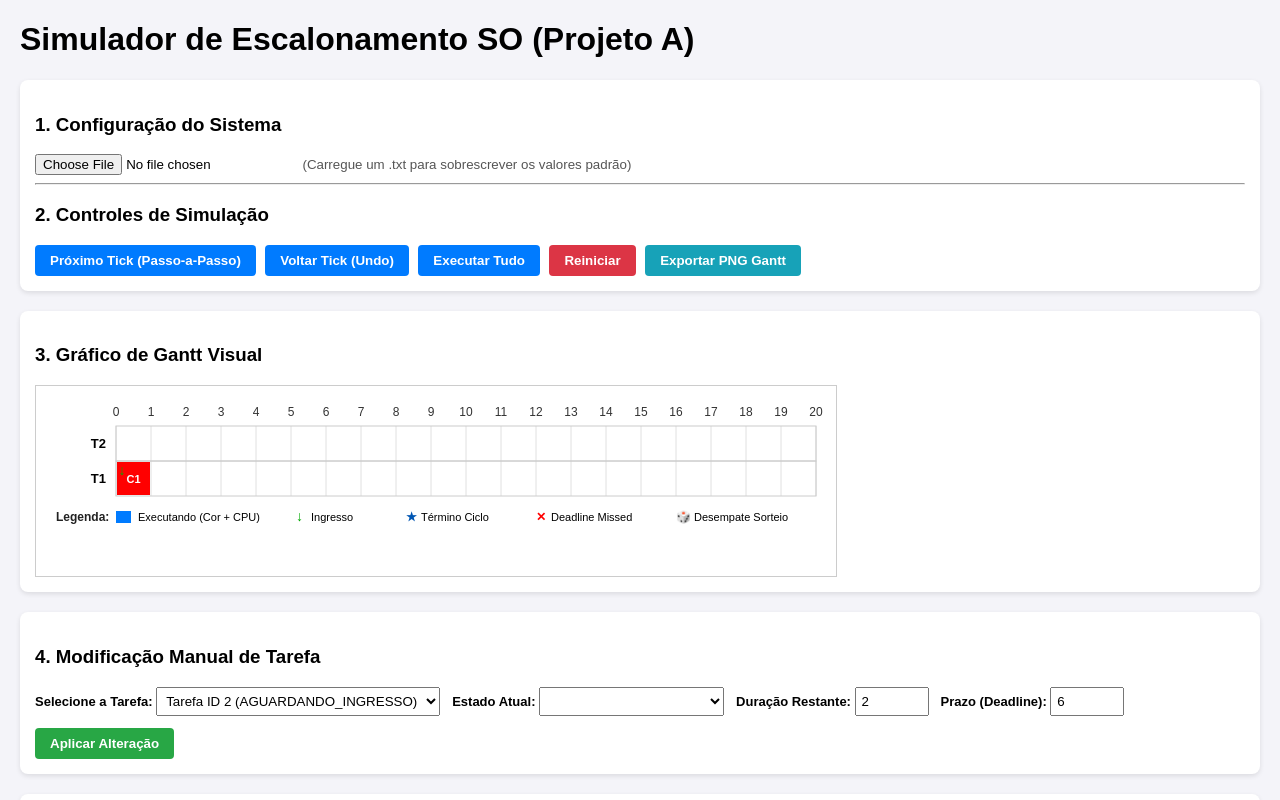
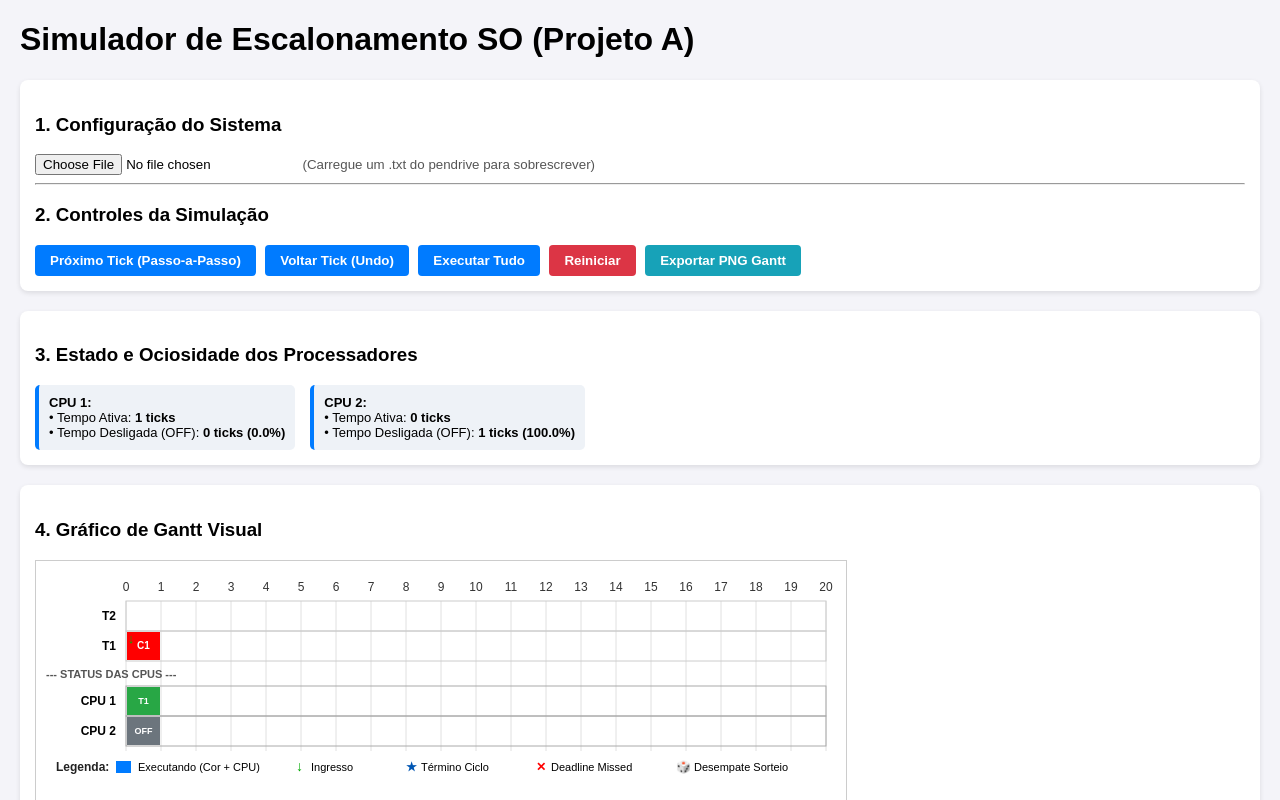
Before and after one commit to Alex-Kael/Simulador-de-Escalonamento-SO, a plain HTML site: page index.html in a window 1280 px wide. Both pictures are taken after a click on the button "Próximo Tick (Passo-a-Passo)". Shown: the top 800 px of the page. Drawn offline with Linux system fonts and the light colour scheme.

Commit message:
Final Parte A

```diff
--- a/index.html
+++ b/index.html
@@ -10,6 +10,8 @@
     .btn:disabled { background: #ccc; cursor: not-allowed; }
     #ganttCanvas { background: #ffffff; border: 1px solid #ccc; margin-top: 10px; display: block; }
     .info-box { font-family: monospace; background: #1e1e1e; color: #33ff33; padding: 10px; border-radius: 5px; height: 160px; overflow-y: auto; margin-top: 10px; }
+    .cpu-metrics { display: flex; gap: 15px; margin-top: 10px; }
+    .cpu-card { background: #eef2f7; padding: 10px; border-radius: 5px; border-left: 4px solid #007bff; font-size: 13px; }
     label { font-weight: bold; font-size: 13px; }
   </style>
 </head>
@@ -20,9 +22,9 @@
   <div class="control-panel">
     <h3>1. Configuração do Sistema</h3>
     <input type="file" id="fileInput" accept=".txt">
-    <small style="margin-left: 10px; color: #555;">(Carregue um .txt para sobrescrever os valores padrão)</small>
+    <small style="margin-left: 10px; color: #555;">(Carregue um .txt do pendrive para sobrescrever)</small>
     <hr>
-    <h3>2. Controles de Simulação</h3>
+    <h3>2. Controles da Simulação</h3>
     <button class="btn" id="btnStep">Próximo Tick (Passo-a-Passo)</button>
     <button class="btn" id="btnBack" disabled>Voltar Tick (Undo)</button>
     <button class="btn" id="btnRunAll">Executar Tudo</button>
@@ -31,39 +33,57 @@
   </div>
 
   <div class="control-panel">
-    <h3>3. Gráfico de Gantt Visual</h3>
-    <canvas id="ganttCanvas" width="1000" height="350"></canvas>
+    <h3>3. Estado e Ociosidade dos Processadores</h3>
+    <div id="cpuMetricsContainer" class="cpu-metrics">
+      <div class="cpu-card">Aguardando início da simulação...</div>
+    </div>
   </div>
 
   <div class="control-panel">
-    <h3>4. Modificação Manual de Tarefa</h3>
-    <div style="display: flex; gap: 12px; align-items: center; flex-wrap: wrap;">
-      <label>Selecione a Tarefa:
+    <h3>4. Gráfico de Gantt Visual</h3>
+    <canvas id="ganttCanvas" width="1000" height="400"></canvas>
+  </div>
+
+  <div class="control-panel">
+    <h3>5. Modificação Dinâmica do Sistema / Debugger</h3>
+    <div style="display: flex; gap: 15px; flex-wrap: wrap; margin-bottom: 15px; background: #f8f9fa; padding: 10px; border-radius: 5px;">
+      <h4>Parâmetros Globais do Sistema:</h4>
+      <label>Algoritmo:
+        <select id="selectGlobalAlgo" style="padding: 5px;">
+          <option value="RM">Rate Monotonic (RM)</option>
+          <option value="EDF">Earliest Deadline First (EDF)</option>
+        </select>
+      </label>
+      <label>Quantum:
+        <input type="number" id="inputGlobalQuantum" min="1" style="width: 50px; padding: 5px;">
+      </label>
+      <button class="btn" id="btnApplyGlobalEdit" style="background: #6f42c1;">Alterar Algoritmo/Quantum</button>
+    </div>
+
+    <div style="display: flex; gap: 10px; align-items: center; flex-wrap: wrap;">
+      <h4>Atributos da Tarefa Selecionada:</h4>
+      <label>Tarefa:
         <select id="selectTaskEdit" style="padding: 5px;"></select>
       </label>
-
-      <label>Estado Atual:
+      <label>Estado:
         <select id="selectStateEdit" style="padding: 5px;">
           <option value="PRONTA">PRONTA</option>
           <option value="SUSPENSA">SUSPENSA</option>
           <option value="ESPERANDO_PERIODO">ESPERANDO_PERIODO</option>
         </select>
       </label>
-
       <label>Duração Restante:
-        <input type="number" id="inputDurationEdit" min="1" style="width: 60px; padding: 5px;">
+        <input type="number" id="inputDurationEdit" min="1" style="width: 50px; padding: 5px;">
       </label>
-
       <label>Prazo (Deadline):
-        <input type="number" id="inputDeadlineEdit" min="1" style="width: 60px; padding: 5px;">
+        <input type="number" id="inputDeadlineEdit" min="1" style="width: 50px; padding: 5px;">
       </label>
-
-      <button class="btn" id="btnApplyEdit" style="background: #28a745;">Aplicar Alteração</button>
+      <button class="btn" id="btnApplyEdit" style="background: #28a745;">Aplicar na Tarefa</button>
     </div>
   </div>
 
   <div class="control-panel">
-    <h3>5. Console de Logs do Sistema</h3>
+    <h3>6. Console de Logs do Sistema</h3>
     <div id="logOutput" class="info-box"></div>
   </div>
 
--- a/simulator.js
+++ b/simulator.js
@@ -53,7 +53,7 @@ window.addEventListener('DOMContentLoaded', () => {
 
 //Carrega o cenário padrão do sistema
 function carregarCenarioPadrao() {
-  ultimoConteudoTexto = null; //Limpa o arquivo armazenado se voltar ao padrão do sistema
+  ultimoConteudoTexto = null;
   configSistema.algoritmo = "RM";
   configSistema.quantum = 2;
   configSistema.qtdCpus = 2;
@@ -71,10 +71,13 @@ function carregarCenarioPadrao() {
 
   eventosGantt.push({ tick: 0, taskId: 1, tipo: "INGRESSO" });
 
-  document.getElementById('logOutput').innerHTML = ""; //limpa o log de eventos
+  document.getElementById('logOutput').innerHTML = "";
   log(`Sistema inicializado com Parâmetros Padrão: Algoritmo=${configSistema.algoritmo}, Quantum=${configSistema.quantum}, CPUs=${configSistema.qtdCpus}`);
-  atualizarDropdownTarefas(); //atualiza o dropdown de seleção de tarefas
-  desenharGantt(); //desenha o gráfico de Gantt inicial
+
+  atualizarCamposGlobaisGUI();
+  atualizarDropdownTarefas();
+  atualizarMetricasCPUs();
+  desenharGantt();
 }
 
 //Função de reinicio para o cenário inicial do sistema ou do arquivo carregado
@@ -93,7 +96,9 @@ function reiniciarSimulacao() {
   document.getElementById('btnRunAll').disabled = false;
   document.getElementById('btnBack').disabled = true;
 
+  atualizarCamposGlobaisGUI();
   atualizarDropdownTarefas();
+  atualizarMetricasCPUs();
   desenharGantt();
 }
 
@@ -105,6 +110,7 @@ function conectarEventos() {
   document.getElementById('btnRunAll').addEventListener('click', executarTudo);
   document.getElementById('btnReset').addEventListener('click', reiniciarSimulacao);
   document.getElementById('btnExport').addEventListener('click', exportarGanttParaPNG);
+  document.getElementById('btnApplyGlobalEdit').addEventListener('click', aplicarModificacaoGlobal);
   document.getElementById('btnApplyEdit').addEventListener('click', aplicarModificacaoTarefa);
   document.getElementById('selectTaskEdit').addEventListener('change', carregarCamposEdicao);
 }
@@ -118,9 +124,16 @@ function carregarArquivoConfig(e) {
   reader.onload = function(evt) {
     try {
       ultimoConteudoTexto = evt.target.result; //Guarda o texto original na variável
-      parseConfigFile(evt.target.result);
+      parseConfigFile(ultimoConteudoTexto);
       log(`Arquivo descarregado com sucesso! Algoritmo: ${configSistema.algoritmo}, Quantum: ${configSistema.quantum}, CPUs: ${configSistema.qtdCpus}`);
+
+      document.getElementById('btnStep').disabled = false;
+      document.getElementById('btnRunAll').disabled = false;
+      document.getElementById('btnBack').disabled = true;
+
+      atualizarCamposGlobaisGUI();
       atualizarDropdownTarefas();
+      atualizarMetricasCPUs();
       desenharGantt();
     } catch (err) {
       alert(`Erro no Arquivo de Configuração: ${err.message}`);
@@ -218,6 +231,8 @@ function compararPrioridadeComDesempate(a, b, tarefaExecutandoAtualmente, tickAt
 function salvarSnapshot() {
   const snapshot = {
     tickAtual: configSistema.tickAtual,
+    algoritmo: configSistema.algoritmo,
+    quantum: configSistema.quantum,
     tarefas: configSistema.tarefas.map(t => ({
       id: t.id,
       estado: t.estado,
@@ -356,6 +371,7 @@ function avancarTick() {
 
   configSistema.tickAtual++;
   atualizarDropdownTarefas();
+  atualizarMetricasCPUs();
   desenharGantt();
 }
 
@@ -365,6 +381,8 @@ function retrocederTick() {
 
   const ultimoEstado = historicoEstados.pop();
   configSistema.tickAtual = ultimoEstado.tickAtual;
+  configSistema.algoritmo = ultimoEstado.algoritmo;
+  configSistema.quantum = ultimoEstado.quantum;
   historicoExecucaoGantt = ultimoEstado.gantt;
   eventosGantt = ultimoEstado.eventos;
 
@@ -385,7 +403,9 @@ function retrocederTick() {
   log(`<<< Retrocedido para o TICK ${configSistema.tickAtual}`);
   if (historicoEstados.length === 0) document.getElementById('btnBack').disabled = true;
 
+  atualizarCamposGlobaisGUI();
   atualizarDropdownTarefas();
+  atualizarMetricasCPUs();
   desenharGantt();
 }
 
@@ -404,6 +424,28 @@ function todasTarefasConcluidas() {
          configSistema.tarefas.every(t => t.execucoesConcluidas >= 10);
 }
 
+function atualizarMetricasCPUs() {
+  const container = document.getElementById('cpuMetricsContainer');
+  container.innerHTML = "";
+
+  const totalTicks = configSistema.tickAtual;
+
+  for (let cpu = 0; cpu < configSistema.qtdCpus; cpu++) {
+    const ticksOciosa = historicoExecucaoGantt.filter(h => h.cpu === cpu && h.estado === "OCIOSA").length;
+    const ticksAtiva = totalTicks - ticksOciosa;
+    const pctOciosa = totalTicks > 0 ? ((ticksOciosa / totalTicks) * 100).toFixed(1) : "0.0";
+
+    const card = document.createElement('div');
+    card.className = "cpu-card";
+    card.innerHTML = `
+      <strong>CPU ${cpu + 1}:</strong><br>
+      • Tempo Ativa: <b>${ticksAtiva} ticks</b><br>
+      • Tempo Desligada (OFF): <b>${ticksOciosa} ticks (${pctOciosa}%)</b>
+    `;
+    container.appendChild(card);
+  }
+}
+
 //Desenha o gráfico de Gantt no canvas, representando a execução das tarefas ao longo do tempo
 function desenharGantt() {
   const canvas = document.getElementById('ganttCanvas');
@@ -414,18 +456,22 @@ function desenharGantt() {
 
   const totalTicks = Math.max(configSistema.tickAtual + 2, 20);
   const cellWidth = 35;
-  const cellHeight = 35;
-  const marginLeft = 80;
+  const cellHeight = 30;
+  const marginLeft = 90;
   const marginTop = 40;
-  const marginBottom = 80;
+  const numCpus = configSistema.qtdCpus;
+
+  const alturaTarefas = tarefas.length * cellHeight;
+  const alturaCPUs = numCpus * cellHeight;
+  const marginBottom = 90;
 
   canvas.width = marginLeft + totalTicks * cellWidth + 20;
-  canvas.height = marginTop + tarefas.length * cellHeight + marginBottom;
+  canvas.height = marginTop + alturaTarefas + 30 + alturaCPUs + marginBottom;
 
   ctx.fillStyle = "#ffffff";
   ctx.fillRect(0, 0, canvas.width, canvas.height);
 
-  //Eixo X - Ticks
+  // 1. Eixo X (Ticks)
   ctx.fillStyle = "#333333";
   ctx.font = "12px Arial";
   ctx.textAlign = "center";
@@ -436,20 +482,19 @@ function desenharGantt() {
     ctx.strokeStyle = "#e0e0e0";
     ctx.beginPath();
     ctx.moveTo(x, marginTop);
-    ctx.lineTo(x, marginTop + tarefas.length * cellHeight);
+    ctx.lineTo(x, marginTop + alturaTarefas + 30 + alturaCPUs);
     ctx.stroke();
   }
 
-
+  // 2. Eixo Y - Seção de TAREFAS (ID menor próximo do eixo X -)
   const tarefasOrdenadasGantt = [...tarefas].sort((a, b) => a.id - b.id);
 
-  //Eixo Y - Tarefas
   tarefasOrdenadasGantt.forEach((task, index) => {
     const linhaVisual = (tarefasOrdenadasGantt.length - 1) - index;
     const y = marginTop + linhaVisual * cellHeight;
 
     ctx.fillStyle = "#000000";
-    ctx.font = "bold 13px Arial";
+    ctx.font = "bold 12px Arial";
     ctx.textAlign = "right";
     ctx.fillText(`T${task.id}`, marginLeft - 10, y + cellHeight / 2 + 4);
 
@@ -457,37 +502,81 @@ function desenharGantt() {
     ctx.strokeRect(marginLeft, y, totalTicks * cellWidth, cellHeight);
   });
 
-  //Desenha os blocos de execução das tarefas no gráfico de Gantt com base no histórico de execução
+  // 3. Eixo Y - Seção Visual dos PROCESSADORES
+  const yInicioCPUs = marginTop + alturaTarefas + 25;
+  ctx.fillStyle = "#555555";
+  ctx.font = "bold 11px Arial";
+  ctx.textAlign = "left";
+  ctx.fillText("--- STATUS DAS CPUS ---", 10, yInicioCPUs - 8);
+
+  for (let c = 0; c < numCpus; c++) {
+    const yCpu = yInicioCPUs + c * cellHeight;
+    ctx.fillStyle = "#000000";
+    ctx.font = "bold 12px Arial";
+    ctx.textAlign = "right";
+    ctx.fillText(`CPU ${c + 1}`, marginLeft - 10, yCpu + cellHeight / 2 + 4);
+
+    ctx.strokeStyle = "#aaaaaa";
+    ctx.strokeRect(marginLeft, yCpu, totalTicks * cellWidth, cellHeight);
+  }
+
+  // 4. Desenha blocos de execução nas Tarefas e Estado de Desligamento nas CPUs
   historicoExecucaoGantt.forEach(item => {
-    if (item.taskId === null || item.taskId === undefined) return;
+    const x = marginLeft + item.tick * cellWidth;
 
+    // Blocos na Seção de Tarefas
+    if (item.taskId !== null && item.taskId !== undefined) {
       const taskIndex = tarefasOrdenadasGantt.findIndex(t => t.id === item.taskId);
-    if (taskIndex === -1) return;
-
+      if (taskIndex !== -1) {
         const linhaVisual = (tarefasOrdenadasGantt.length - 1) - taskIndex;
-    const x = marginLeft + item.tick * cellWidth;
-    const y = marginTop + linhaVisual * cellHeight;
+        const yTask = marginTop + linhaVisual * cellHeight;
 
         if (item.estado === "EXECUTANDO") {
           ctx.fillStyle = item.cor || "#333333";
-      ctx.fillRect(x + 1, y + 1, cellWidth - 2, cellHeight - 2);
+          ctx.fillRect(x + 1, yTask + 1, cellWidth - 2, cellHeight - 2);
 
           ctx.fillStyle = "#ffffff";
-      ctx.font = "bold 11px Arial";
+          ctx.font = "bold 10px Arial";
           ctx.textAlign = "center";
-      ctx.fillText(`C${item.cpu + 1}`, x + cellWidth / 2, y + cellHeight / 2 + 4);
+          ctx.fillText(`C${item.cpu + 1}`, x + cellWidth / 2, yTask + cellHeight / 2 + 3);
         } else if (item.estado === "SUSPENSA") {
-
           ctx.fillStyle = "#000000";
-      for (let px = x + 4; px < x + cellWidth - 3; px += 5) {
-        for (let py = y + 4; py < y + cellHeight - 3; py += 5) {
+          for (let px = x + 3; px < x + cellWidth - 3; px += 5) {
+            for (let py = yTask + 3; py < yTask + cellHeight - 3; py += 5) {
               ctx.fillRect(px, py, 2, 2);
             }
           }
         }
+      }
+    }
+
+    // Blocos na Seção de Processadores (Ativa x Desligada / OFF)
+    if (item.cpu !== null && item.cpu !== undefined) {
+      const yCpu = yInicioCPUs + item.cpu * cellHeight;
+
+      if (item.estado === "OCIOSA") {
+        // CPU Desligada: Bloco cinza com "OFF"
+        ctx.fillStyle = "#6c757d";
+        ctx.fillRect(x + 1, yCpu + 1, cellWidth - 2, cellHeight - 2);
+
+        ctx.fillStyle = "#ffffff";
+        ctx.font = "bold 9px Arial";
+        ctx.textAlign = "center";
+        ctx.fillText("OFF", x + cellWidth / 2, yCpu + cellHeight / 2 + 3);
+      } else if (item.estado === "EXECUTANDO") {
+        // CPU Ativa: Bloco verde claro
+        ctx.fillStyle = "#28a745";
+        ctx.fillRect(x + 1, yCpu + 1, cellWidth - 2, cellHeight - 2);
+
+        ctx.fillStyle = "#ffffff";
+        ctx.font = "bold 9px Arial";
+        ctx.textAlign = "center";
+        ctx.fillText(`T${item.taskId}`, x + cellWidth / 2, yCpu + cellHeight / 2 + 3);
+      }
+    }
   });
 
-  //Desenha os eventos de ingresso, conclusão, deadline miss e sorteio no gráfico de Gantt
+  // 5. Ícones de Eventos
   eventosGantt.forEach(ev => {
     if (ev.tick > configSistema.tickAtual + 1) return;
 
@@ -500,28 +589,28 @@ function desenharGantt() {
 
     if (ev.tipo === "INGRESSO") {
       ctx.fillStyle = "#00aa00";
-      ctx.font = "bold 14px Arial";
+      ctx.font = "bold 13px Arial";
       ctx.textAlign = "center";
-      ctx.fillText("↓", x + 6, y + 14);
+      ctx.fillText("↓", x + 5, y + 12);
     } else if (ev.tipo === "CONCLUSAO") {
       ctx.fillStyle = "#0056b3";
-      ctx.font = "bold 12px Arial";
+      ctx.font = "bold 11px Arial";
       ctx.textAlign = "center";
-      ctx.fillText("★", x, y + cellHeight - 5);
+      ctx.fillText("★", x, y + cellHeight - 4);
     } else if (ev.tipo === "DEADLINE_MISS") {
       ctx.fillStyle = "#ff0000";
-      ctx.font = "bold 12px Arial";
+      ctx.font = "bold 11px Arial";
       ctx.textAlign = "center";
-      ctx.fillText("✕", x + cellWidth - 8, y + 14);
+      ctx.fillText("✕", x + cellWidth - 7, y + 12);
     } else if (ev.tipo === "SORTEIO") {
       ctx.fillStyle = "#e67e22";
-      ctx.font = "12px Arial";
+      ctx.font = "11px Arial";
       ctx.textAlign = "center";
-      ctx.fillText("🎲", x + cellWidth / 2, y + 12);
+      ctx.fillText("🎲", x + cellWidth / 2, y + 11);
     }
   });
 
-  desenharLegendaGantt(ctx, marginTop + tarefas.length * cellHeight + 25);
+  desenharLegendaGantt(ctx, yInicioCPUs + numCpus * cellHeight + 25);
 }
 
 //Desenha a legenda do gráfico de Gantt, explicando os símbolos e cores utilizados
@@ -585,6 +674,32 @@ function exportarGanttParaPNG() {
   log("Gráfico de Gantt exportado em imagem PNG com sucesso!");
 }
 
+function atualizarCamposGlobaisGUI() {
+  document.getElementById('selectGlobalAlgo').value = configSistema.algoritmo;
+  document.getElementById('inputGlobalQuantum').value = configSistema.quantum;
+}
+
+function aplicarModificacaoGlobal() {
+  const novoAlgo = document.getElementById('selectGlobalAlgo').value;
+  const novoQuantum = parseInt(document.getElementById('inputGlobalQuantum').value);
+
+  if (isNaN(novoQuantum) || novoQuantum <= 0) {
+    alert("Erro de Validação: O quantum deve ser um número positivo.");
+    return;
+  }
+
+  salvarSnapshot();
+
+  const algoAntigo = configSistema.algoritmo;
+  const quantumAntigo = configSistema.quantum;
+
+  configSistema.algoritmo = novoAlgo;
+  configSistema.quantum = novoQuantum;
+
+  log(`MODIFICAÇÃO DINÂMICA (Req 3.1): Algoritmo alterado de '${algoAntigo}' para '${novoAlgo}', Quantum de ${quantumAntigo} para ${novoQuantum} ticks.`);
+  desenharGantt();
+}
+
 //Atualiza o dropdown de seleção de tarefas para edição, refletindo as tarefas atuais do sistema
 function atualizarDropdownTarefas() {
   const select = document.getElementById('selectTaskEdit');
```
Lines whose indentation alone changed are shown as unchanged.
